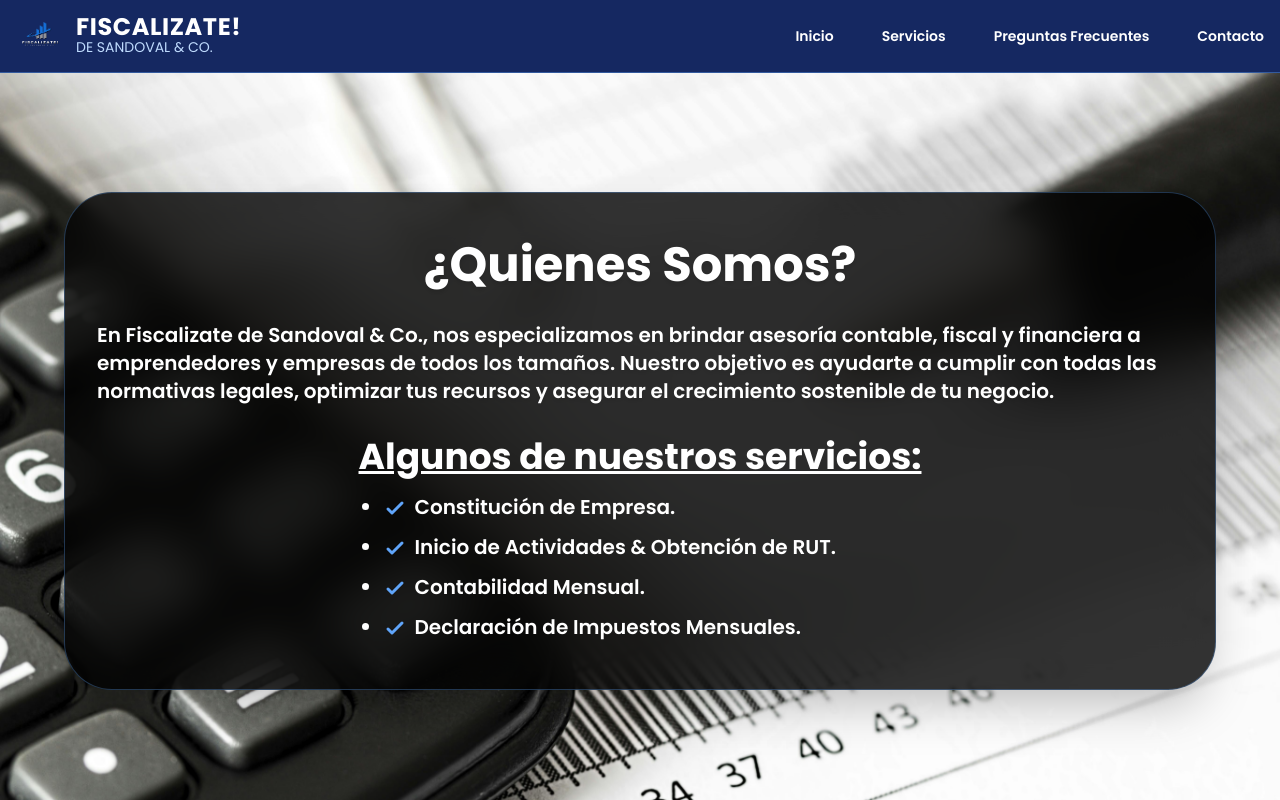
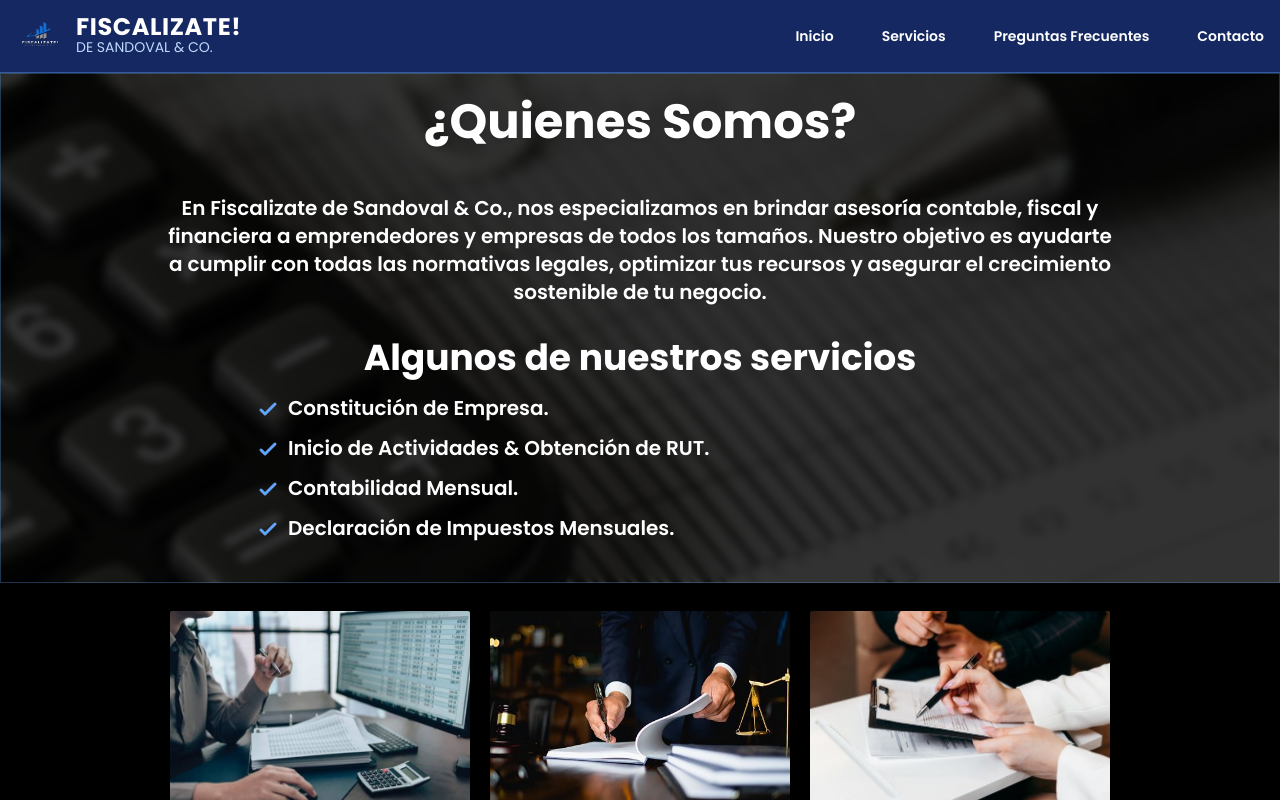
Before and after one commit to Smyca/react_sandoval, a React (Vite) app: page / in a window 1280 px wide. Shown: the top 800 px of the page. Built offline with nearby package versions, Linux system fonts and the light colour scheme.

Commit message:
change: diseño de home / animaciones delete

```diff
--- a/src/components/Home.jsx
+++ b/src/components/Home.jsx
@@ -1,6 +1,6 @@
-import bgImage from "../assets/img/home.jpg"; // Ajusta la ruta si es necesario
+import bgImage from "../assets/img/home.jpg";
+import { useEffect, useState } from "react";
 
-// Puedes usar un ícono SVG para el check en vez de una imagen si lo prefieres
 const CheckIcon = () => (
   <svg className="inline w-6 h-6 text-blue-400 mr-2" fill="none" stroke="currentColor" strokeWidth={3}
     viewBox="0 0 24 24">
@@ -9,43 +9,51 @@ const CheckIcon = () => (
 );
 
 const Home = () => {
+
+
+
+
   return (
-<section className="w-full min-h-screen flex justify-center items-center bg-cover bg-center animate-fadeIn" style={{
-    backgroundImage: `url(${bgImage})`,
-  }}>
-  <div
-    className="bg-black/80 rounded-[3rem] border border-blue-400/30 shadow-2xl max-w-6xl w-full mx-4 py-12 px-8 flex flex-col items-center backdrop-blur-xl mt-8 md:-mt-16">
-    <h1 className="text-white text-4xl md:text-5xl font-bold mb-8 drop-shadow-md">
+    <section
+      className="min-h-auto  flex justify-center items-center bg-cover bg-center"
+      style={{ backgroundImage: `url(${bgImage})` }}
+    >
+      <div className="bg-black/80 border border-blue-400/30 shadow-2xl backdrop-blur-sm  h-auto flex items-center justify-center">
+        <div className="relative flex flex-col items-center mt-6 px-4 sm:px-8 md:px-20 lg:px-40">
+          <h1 className=" text-white  text-4xl md:text-5xl font-bold mb-2 drop-shadow-md left-0">
             ¿Quienes Somos?
           </h1>
-    <p className="text-white text-lg md:text-xl font-semibold mb-8 leading-relaxed drop-shadow-md">
+          <div className="pt-10 pb-10">
+            <p className="text-center opacity-100 visible
+                text-white text-lg md:text-xl font-semibold mb-8 leading-relaxed drop-shadow-md"
+            >
               En Fiscalizate de Sandoval & Co., nos especializamos en brindar asesoría contable, fiscal y financiera a
-      emprendedores y empresas de todos los tamaños.
-      Nuestro objetivo es ayudarte a cumplir con todas las normativas legales, optimizar tus recursos y asegurar el
-      crecimiento sostenible de tu negocio.
+              emprendedores y empresas de todos los tamaños. Nuestro objetivo es ayudarte a cumplir con todas las normativas legales, optimizar tus recursos y asegurar el crecimiento sostenible de tu negocio.
             </p>
             <div className="mx-auto max-w-3xl">
-      <h2 className="text-white text-3xl md:text-4xl font-bold mb-4 underline underline-offset-2">
-        Algunos de nuestros servicios:
+              <h2 className="text-center text-white text-3xl md:text-4xl font-bold mb-4 ">
+                Algunos de nuestros servicios
               </h2>
-      <ul className="list-disc ml-6 space-y-3 text-white text-lg md:text-xl font-semibold">
-        <li>
+              <div className=" space-y-3 text-white text-lg md:text-xl font-semibold">
+                <p>
                   <CheckIcon />
                   Constitución de Empresa.
-        </li>
-        <li>
+                </p>
+                <p>
                   <CheckIcon />
                   Inicio de Actividades & Obtención de RUT.
-        </li>
-        <li>
+                </p>
+                <p>
                   <CheckIcon />
                   Contabilidad Mensual.
-        </li>
-        <li>
+                </p>
+                <p>
                   <CheckIcon />
                   Declaración de Impuestos Mensuales.
-        </li>
-      </ul>
+                </p>
+              </div>
+            </div>
+          </div>
         </div>
       </div>
     </section>
--- a/src/components/Navbar.jsx
+++ b/src/components/Navbar.jsx
@@ -10,7 +10,7 @@ const Navbar = () => {
 
   return (
     <nav className="sticky top-0 z-50 backdrop-blur-lg border-b border-blue-400/40 bg-blue-900/70">
-      <div className="max-w-7xl px-4 mx-auto relative lg:text-sm">
+      <div className="w-full px-4 mx-auto relative lg:text-sm">
         <div className="flex justify-between items-center py-3">
           <div className="flex items-center flex-shrink-0">
             <img className="h-12 w-12 mr-3 object-contain" src={logo} alt="Logo" />
--- a/src/components/Servicios.jsx
+++ b/src/components/Servicios.jsx
@@ -14,7 +14,7 @@ const Servicios = () => {
       {
         breakpoint: 1024,
         settings: {
-          slidesToShow: 1,
+          slidesToShow: 2,
           slidesToScroll: 1,
           infinite: true,
           dots: true
@@ -46,13 +46,13 @@ const Servicios = () => {
         <Slider {...settings} >
           {servicios.map((s) => (
             <div
-              className="mt-10 relative bg-white text-black rounded-xl min-w-0
+              className="mt-5  text-center relative bg-white text-black rounded-xl min-w-0
                 h-[550px] sm:h-[500px] xs:h-[350px] flex flex-col justify-between"
               key={s.nombre}
             >
               <div >
-                <div className="h-56 xs:h-40 rounded-t-xl backdrop-blur bg-blue-900/70 flex justify-center items-center">
-                  <img src={s.img} alt="" className="m-5 h-auto w-70 rounded-2xl max-h-40 xs:max-h-28" />
+                <div className="h-52 w-full rounded-lg backdrop-blur bg-blue-900/70 flex justify-center items-center">
+                  <img src={s.img} alt="" className="h-52 rounded-sm w-full max-h-52 xs:max-h-52" />
                 </div>
                 <div className="flex flex-col justify-center items-center gap-4 p-4">
                   <p className="text-xl font-semibold xs:text-lg">{s.nombre}</p>
@@ -60,7 +60,7 @@ const Servicios = () => {
                 </div>
               </div>
 
-              <div  className="absolute tall:bottom-10   flex justify-center w-full">
+              <div  className="absolute sm:bottom-4 bottom-8 flex justify-center w-full">
                 <button className="backdrop-blur bg-blue-900/70 text-white text-lg xs:text-base px-6 py-1 rounded-xl">
                   Ver mas
                 </button>
--- a/tailwind.config.js
+++ b/tailwind.config.js
@@ -11,12 +11,32 @@ export default {
           '0%': { opacity: 0 },
           '100%': { opacity: 1 },
         },
+        leftToRight: {
+          '0%': { transform: 'translateX(-50px)', opacity: 0 },
+          '100%': { transform: 'translateX(0)', opacity: 1 }
+        },
+        rightToLeft: {
+          '0%': { transform: 'translateX(50px)', opacity: 0 },
+          '100%': { transform: 'translateX(0)', opacity: 1 }
+        },
+        rightToLeftTranslate: {
+          '0%': { transform: 'translateX(100%)' },
+          '100%': { transform: 'translateX(0)' }
+        }
       },
       animation: {
         fadeIn: 'fadeIn 2s ease-in forwards',
+        'left-to-right-fast': 'leftToRight 1s ease forwards',
+        'left-to-right-slow': 'leftToRight 2s ease-in-out forwards',
+        'left-to-right-bounce': 'leftToRight 1s cubic-bezier(0.68,-0.55,0.27,1.55) infinite alternate',
+        'right-to-left': 'rightToLeftTranslate 1s ease forwards',
+        'right-to-left-translate': 'rightToLeftTranslate 1s ease-in-out forwards'
+
       },
       screens: {
-        tall: { raw: "(min-height: 600px)" }
+        tall: { raw: "(min-height: 600px)" },
+        medium: { raw: "(min-height: 1200px)" },
+
       }
     }
   },
```
Lines whose indentation alone changed are shown as unchanged.
